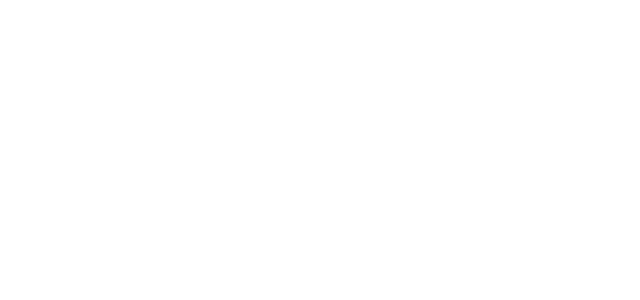
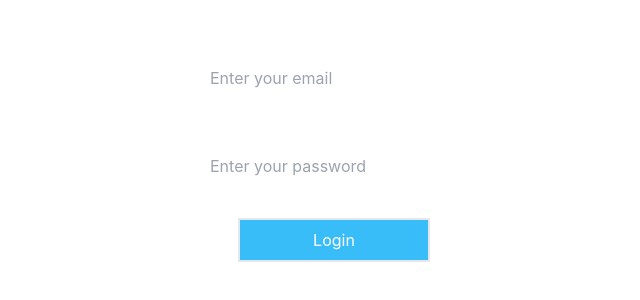
Before and after one commit to italianPalms/palmsiFy, a React (Create React App) app: page /login in a window 1280 px wide. Shown: the part 270-570 px from the top of the page, without its empty margins (306-946 px from the left). Built offline with nearby package versions, Linux system fonts and the light colour scheme.

Commit message:
add login fields and styling

```diff
--- a/src/pages/Login.js
+++ b/src/pages/Login.js
@@ -1,7 +1,30 @@
 export default function Login() {
     return (
-        <>
-        <h1>Login</h1>
-        </>
+        <div className="flex flex-col items-center justify-center min-h-screen py-2">
+        <h1 className="text-4xl font-semibold mb-3">Login</h1>
+
+        <label className="text-xl font-medium mt-3">Email</label>
+        <input
+        className="p-2 mt-2 text-black rounded"
+        id="email"
+        type="email"
+        placeholder="Enter your email"></input>
+
+        <label className="text-xl font-medium mt-3">Password</label>
+        <input
+        className="p-2 mt-2 text-black rounded"
+        id="password"
+        type="password"
+        placeholder="Enter your password"></input>
+
+        <button className="border-2 mt-8 p-2 w-48 bg-sky-400"
+        onClick={() => {
+            console.log("Login button clicked")
+        }}
+        >Login</button>
+
+        <a href="/signup" className="p-2 font-medium text-base">Not a user? Signup here!</a>
+
+        </div>
     )
 }
```
